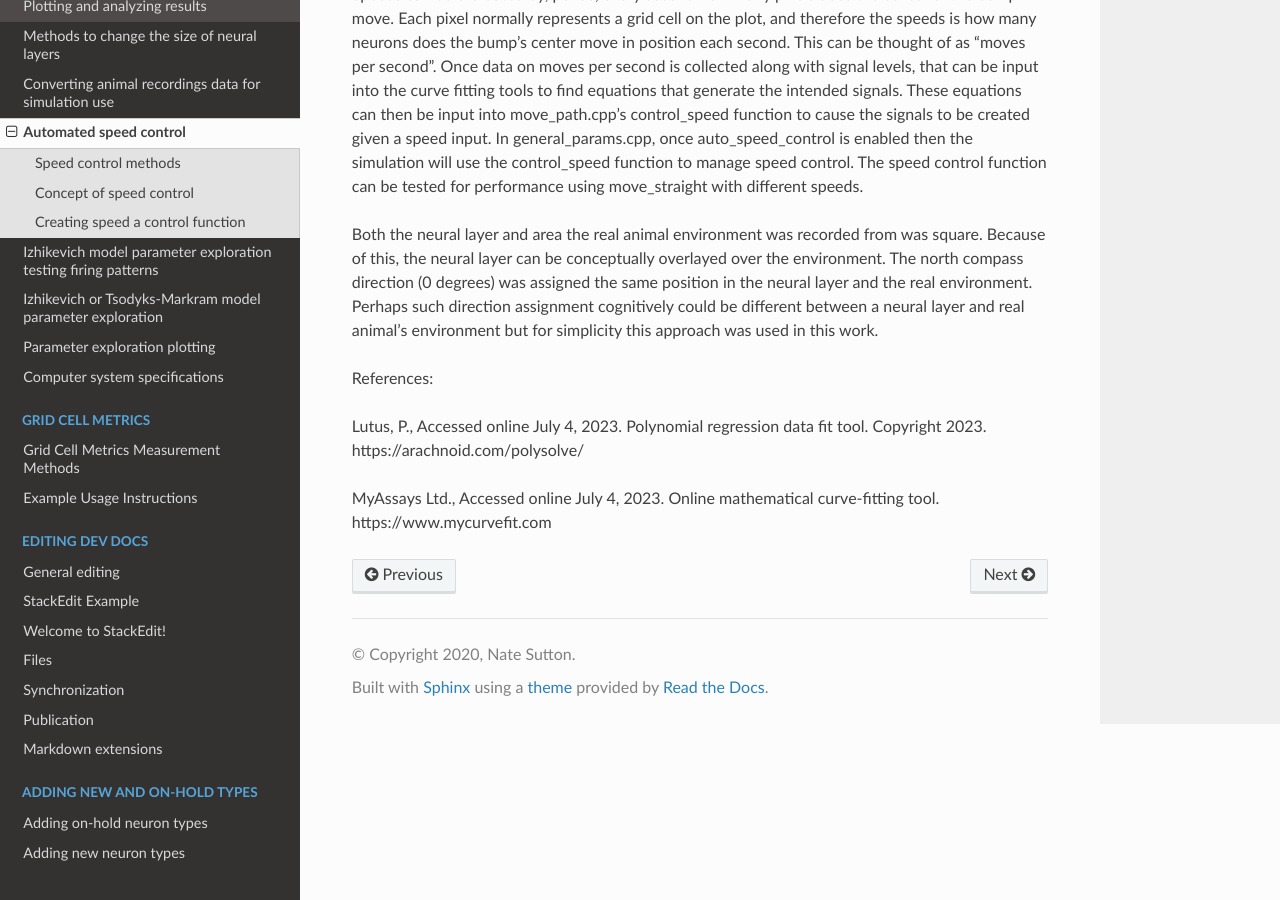
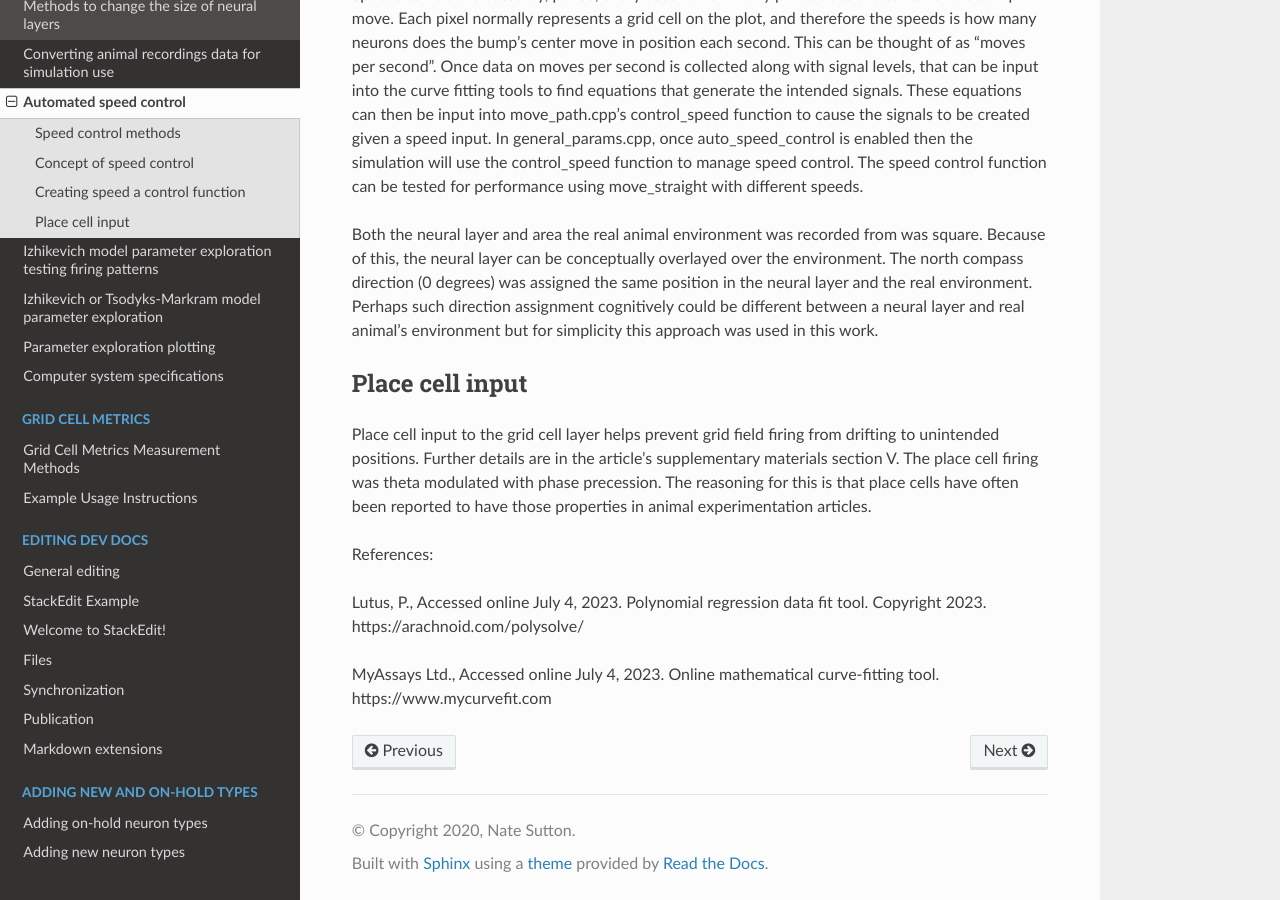
Before and after one commit to Hippocampome-Org/hco_dev_docs, a Sphinx documentation site: the page built from docs/spatial_nav/speed_control.md, in a window 1280 px wide and 900 px high, scrolled down 1089 px. Built offline with Sphinx 7.4.7 and the Read the Docs theme 2.0.0, drawn with Linux system fonts in a browser that asks for light colours.

Commit message:
updated spatial nav doc

```diff
--- a/docs/spatial_nav/speed_control.md
+++ b/docs/spatial_nav/speed_control.md
@@ -21,6 +21,10 @@ Speeds can be evaluated by, per se, every second how many pixels does the center
 
 Both the neural layer and area the real animal environment was recorded from was square. Because of this, the neural layer can be conceptually overlayed over the environment. The north compass direction (0 degrees) was assigned the same position in the neural layer and the real environment. Perhaps such direction assignment cognitively could be different between a neural layer and real animal’s environment but for simplicity this approach was used in this work.
 
+## Place cell input
+
+Place cell input to the grid cell layer helps prevent grid field firing from drifting to unintended positions. Further details are in the article's supplementary materials section V. The place cell firing was theta modulated with phase precession. The reasoning for this is that place cells have often been reported to have those properties in animal experimentation articles.
+
 References:
 
 Lutus, P., Accessed online July 4, 2023. Polynomial regression data fit tool. Copyright 2023. https://arachnoid.com/polysolve/
```
